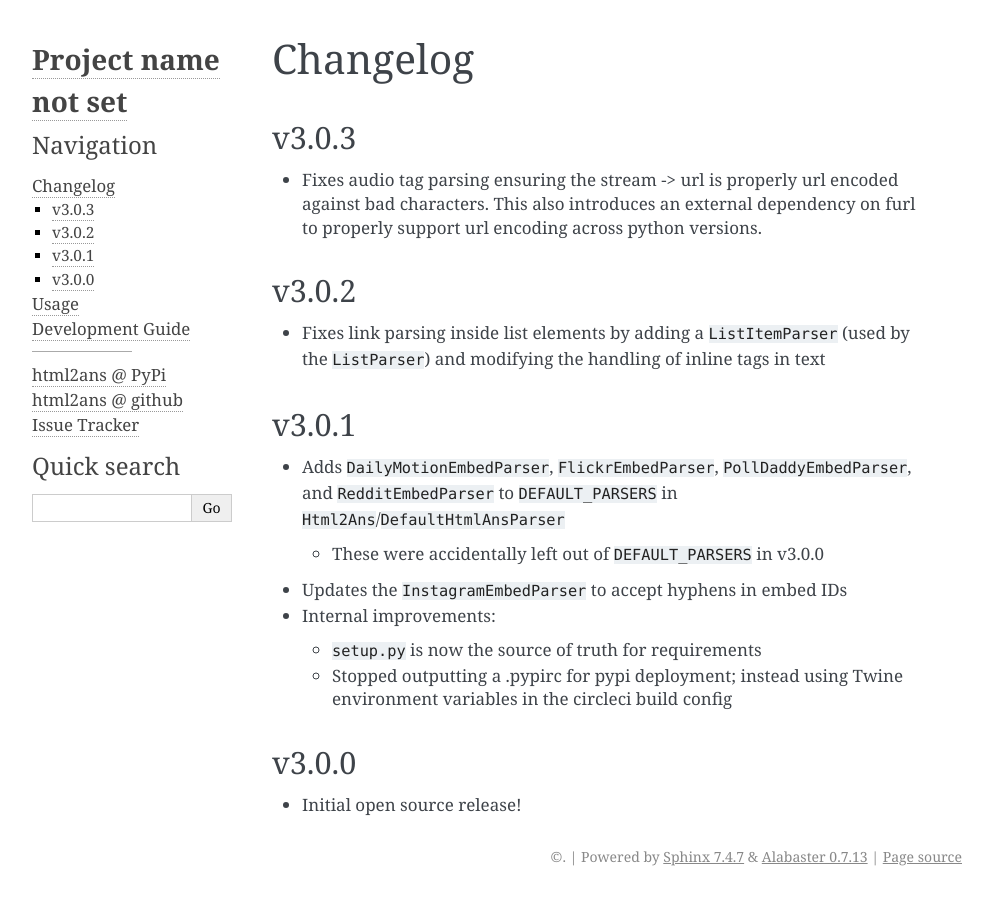
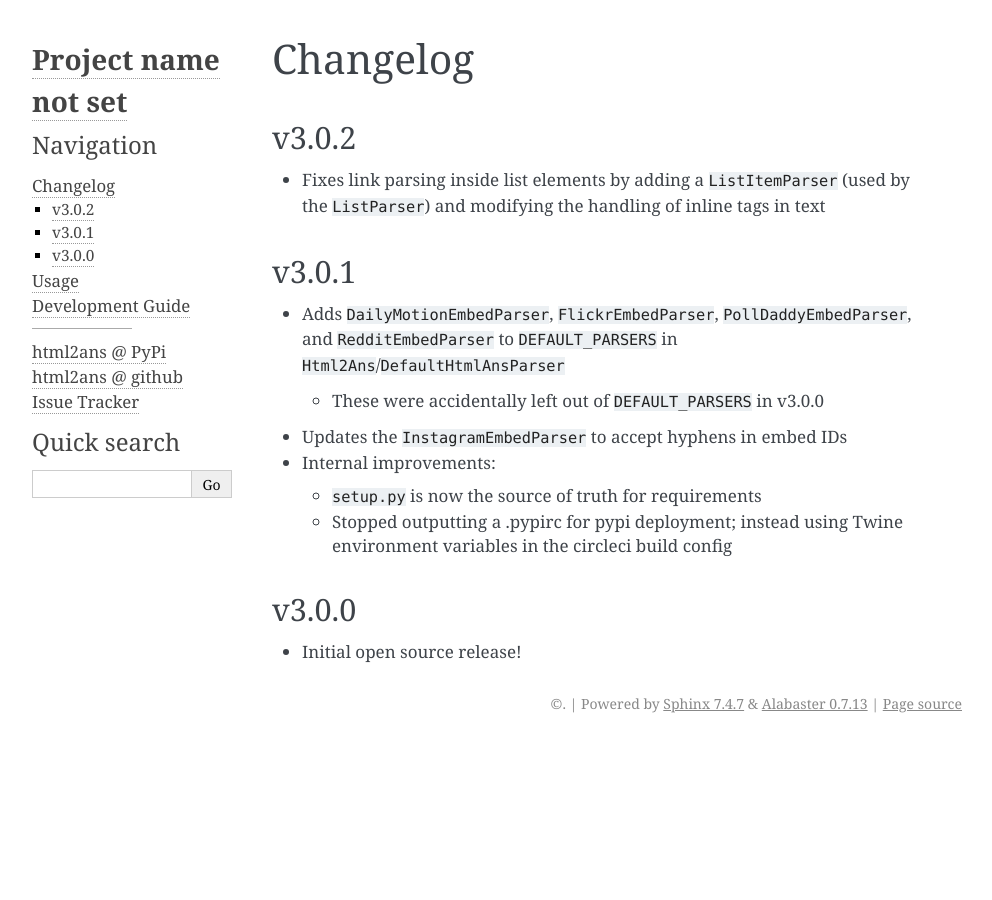
Before and after one commit to washingtonpost/html2ans, a Sphinx documentation site: the page built from docs/changelog.rst, in a window 1280 px wide. Shown: the whole page, without its empty margins (148-1140 px from the left). Built offline with Sphinx 7.4.7, drawn with Linux system fonts in a browser that asks for light colours.

Commit message:
removing changelog and version change

```diff
--- a/docs/changelog.rst
+++ b/docs/changelog.rst
@@ -1,11 +1,5 @@
 Changelog
 =========
-
-
-v3.0.3
-------
-
-* Fixes audio tag parsing ensuring the stream -> url is properly url encoded against bad characters.  This also introduces an external dependency on furl to properly support url encoding across python versions.
 
 
 v3.0.2
--- a/setup.py
+++ b/setup.py
@@ -30,7 +30,7 @@ with open(os.path.join(THIS_FILE_DIR, 'README.rst'), encoding='utf-8') as f:
     LONG_DESCRIPTION = f.read()
 
 # The full version, including alpha/beta/rc tags
-RELEASE = '3.0.3'
+RELEASE = '3.0.2'
 # The short X.Y version
 VERSION = '.'.join(RELEASE.split('.')[:2])
 
```
